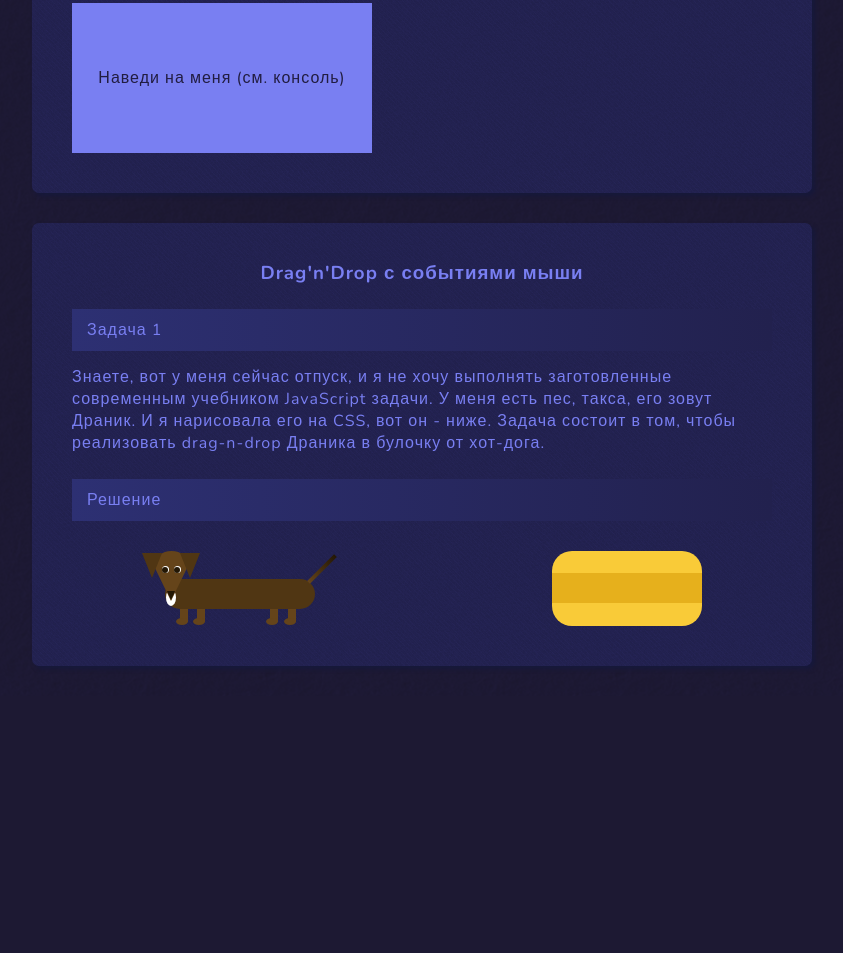
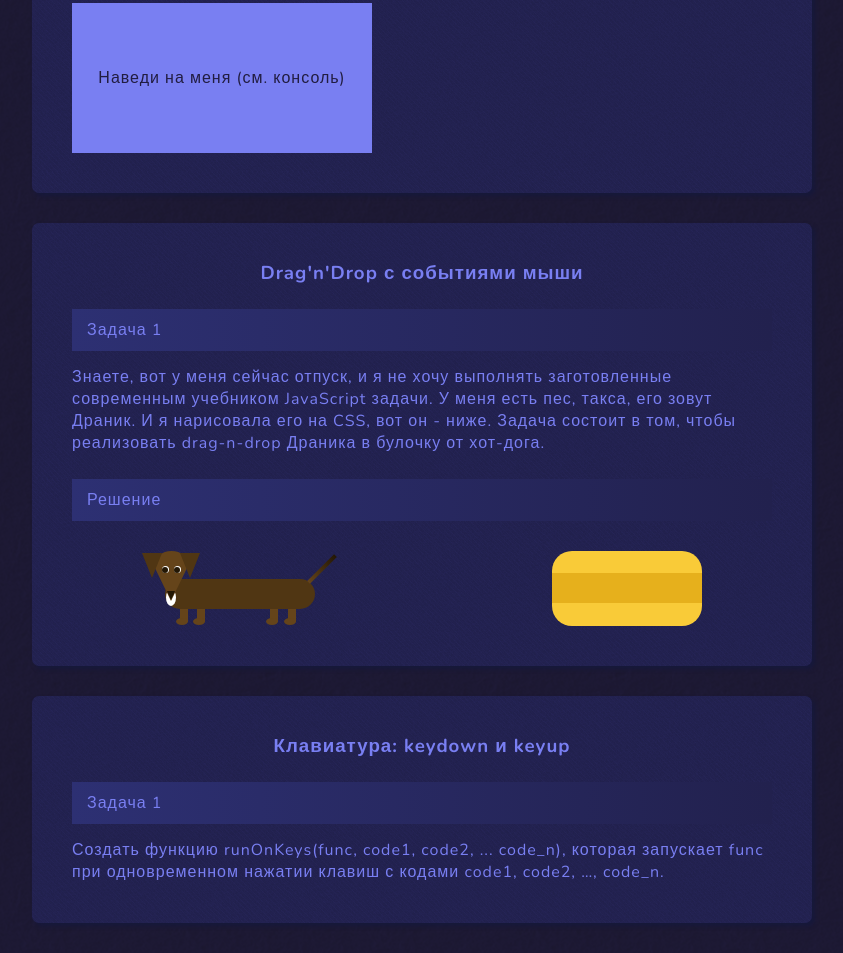
Before and after one commit to pew-rivza/learning, a PHP site: page /Vanilla/Pages/2_Browser/InterfaceEvents/index.php in a window 1280 px wide. Shown: the part 2000-2953 px from the top of the page, without its empty margins (378-1221 px from the left). Before the commit the page ends 2666 px from the top, so only its background shows below. Run offline with PHP 8.4, Linux system fonts and the light colour scheme.

Commit message:
JS KeyboardEvents theme done

```diff
--- /dev/null
+++ b/Vanilla/Code/2_Browser/InterfaceEvents/KeyboardEvents.js
@@ -0,0 +1,23 @@
+'use strict';
+
+function runOnKeys(func, ...codes) {
+    let keysCodes = new Set();
+
+    document.addEventListener('keydown', function (event) {
+        keysCodes.add(event.code);
+
+        let isAllPressed = codes.every( value => keysCodes.has(value) );
+        if(keysCodes.size === codes.length && isAllPressed) {
+            func();
+            keysCodes.clear();
+        }
+    });
+
+    document.addEventListener('keyup', function (event) {
+        keysCodes.delete(event.code);
+    });
+}
+
+document.addEventListener("DOMContentLoaded", function () {
+    runOnKeys(() => alert("Oh yes! Love"), 'KeyL', 'KeyO', 'KeyV', 'KeyE');
+});
--- a/Vanilla/Pages/2_Browser/InterfaceEvents/index.php
+++ b/Vanilla/Pages/2_Browser/InterfaceEvents/index.php
@@ -11,6 +11,7 @@ include_once __DIR__ . "/../../common/Menu.php";
             <li><a href="#mouse-events">Основы событий мыши</a></li>
             <li><a href="#mouse-moving">Движение мыши</a></li>
             <li><a href="#drag-n-drop">Drag'n'Drop с событиями мыши</a></li>
+            <li><a href="#keyboard-events">Клавиатура: keydown и keyup</a></li>
         </ul>
     </div>
     <div class="content">
@@ -18,5 +19,6 @@ include_once __DIR__ . "/../../common/Menu.php";
         <? include_once __DIR__ . "/themes/MouseEvents.php"; ?>
         <? include_once __DIR__ . "/themes/MouseMoving.php"; ?>
         <? include_once __DIR__ . "/themes/DragNDrop.php"; ?>
+        <? include_once __DIR__ . "/themes/KeyboardEvents.php"; ?>
     </div>
 </div>
--- /dev/null
+++ b/Vanilla/Pages/2_Browser/InterfaceEvents/themes/KeyboardEvents.php
@@ -0,0 +1,10 @@
+<script src="/Vanilla/Code/2_Browser/InterfaceEvents/KeyboardEvents.js"></script>
+
+<div class="theme">
+    <h3 id="keyboard-events">Клавиатура: keydown и keyup</h3>
+    <div class="task">
+        <div class="header">Задача 1</div>
+        Создать функцию runOnKeys(func, code1, code2, ... code_n), которая запускает
+        func при одновременном нажатии клавиш с кодами code1, code2, …, code_n.
+    </div>
+</div>
```
